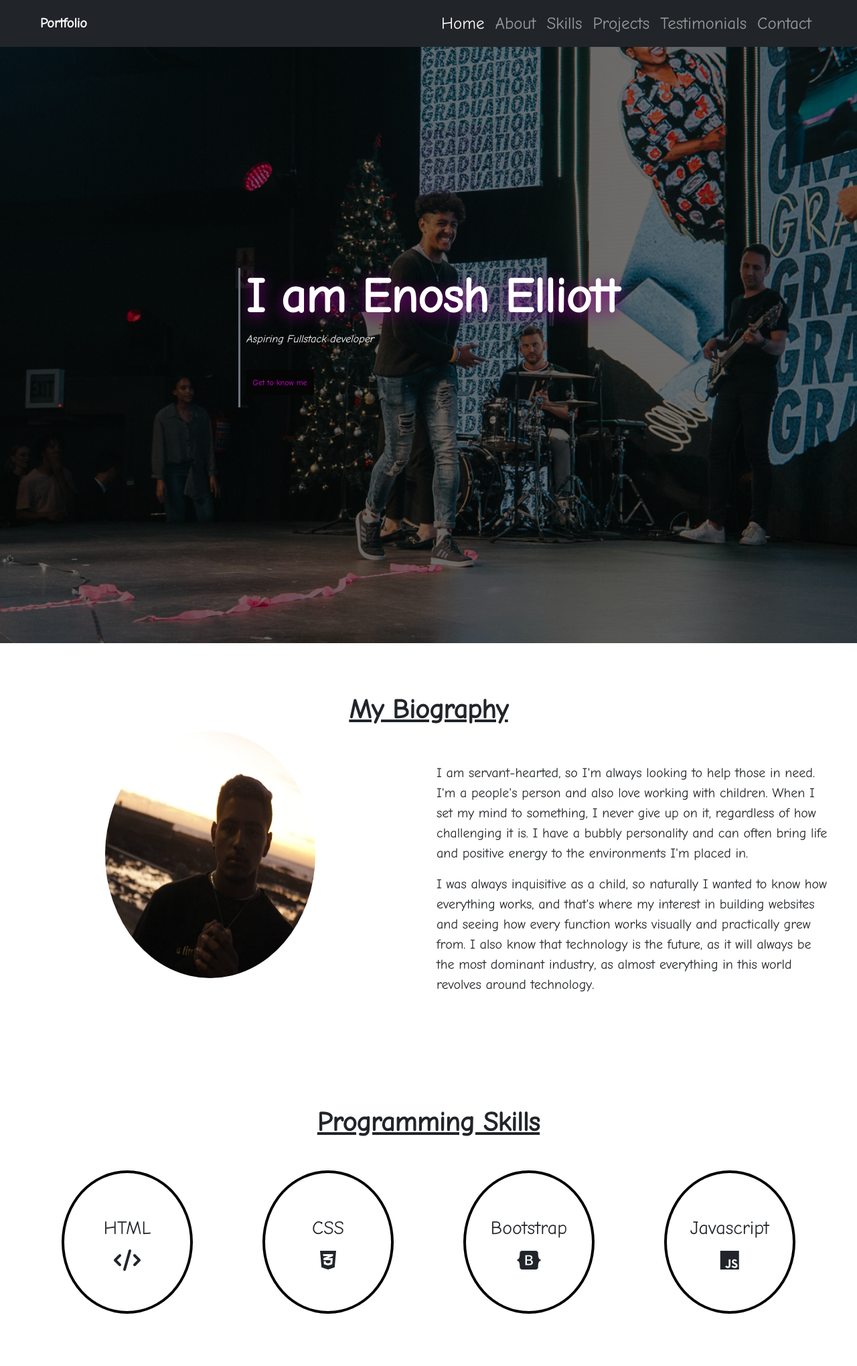
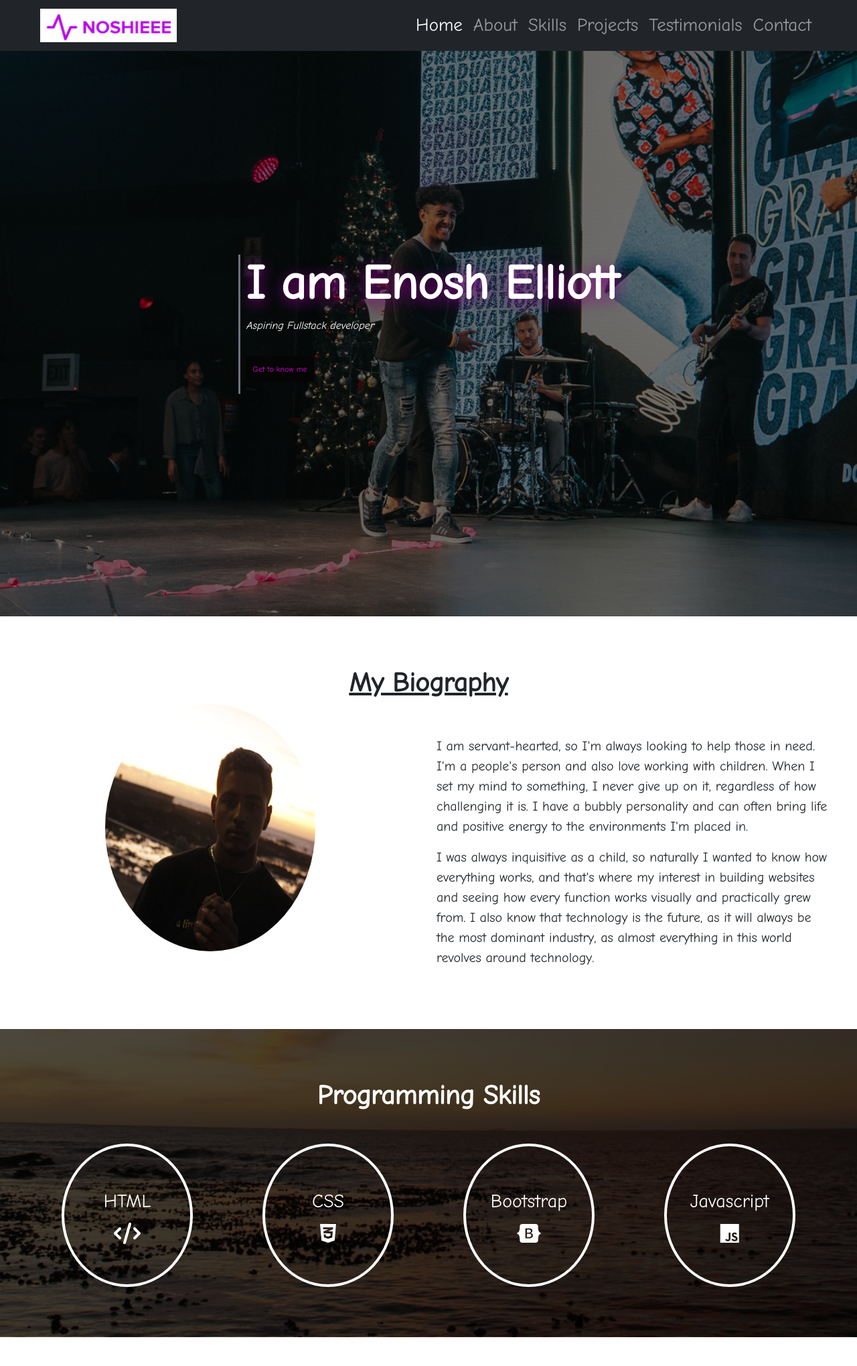
Before and after one commit to Noshieee/My-Portfolio-Finale, a plain HTML site: page index.html in a window 1280 px wide. Shown: the top 2039 px of the page at 67% size. Drawn offline with nearby package versions, Linux system fonts and the light colour scheme.

Commit message:
added skills section bg

```diff
--- a/index.html
+++ b/index.html
@@ -18,7 +18,7 @@
      <!-- navbar -->
  <nav class="navbar fixed-top navbar-expand-lg navbar-dark bg-dark">
     <div class="container-fluid ms-5 me-5">
-      <a class="navbar-brand fw-bold" href="#">Portfolio</a>
+      <a class="navbar-brand fw-bold" href="#"><img src="./pics/Navbar/logooption2.jpg" height="50px"></a>
       <button class="navbar-toggler" type="button" data-bs-toggle="collapse" data-bs-target="#navbarNavDropdown" aria-controls="navbarNavDropdown" aria-expanded="false" aria-label="Toggle navigation">
         <span class="navbar-toggler-icon"></span>
       </button>
@@ -65,7 +65,7 @@
 
 <section id="skills">
   <div class="row text-center">
-    <h1 class="fw-bold text-decoration-underline mb-5">Programming Skills</h1><br>
+    <h1 class="fw-bold mb-5">Programming Skills</h1><br>
     <div class="col-md-12 col-sm-12">
         <div class="programming-area">
             <div class="row">
--- a/main.css
+++ b/main.css
@@ -29,11 +29,11 @@ section{
     display: flex;
     align-items: center;
     width: 100%;
-    height: 120vh;
+    height: 115vh;
 }
 
 .navbar-nav{
-    font-size: 25px;
+    font-size: 27px;
 }
 
 .bio-holder{
@@ -65,9 +65,17 @@ section{
 .level{
     font-size: 200%;
 }
-
+/* skills section */
+#skills{
+    background: linear-gradient(0deg, rgba(0, 0, 0, 0.7), rgba(0, 0, 0, 0.7)), url(./pics/sunset-sea-bg.jpg);
+    background-attachment: fixed;
+    background-size: cover;
+    background-repeat: no-repeat;
+    color: white;
+    background-position-y: bottom;
+}
 #icon-container{
-    border: 4px solid black;
+    border: 4px solid white;
     width: 15%;
     padding: 50px 0;
     margin-left: 8%;
@@ -76,8 +84,8 @@ section{
 }
 
 #icon-container:hover{
-    color: white;
-    background: black;
+    color:black;
+    background:white;
     box-shadow: 0px 5px 15px purple;
 }
 
```
Also changed, not shown: pics/Navbar/logooption2.jpg (added), pics/Navbar/noshieee-logo-1.jpg (added).
